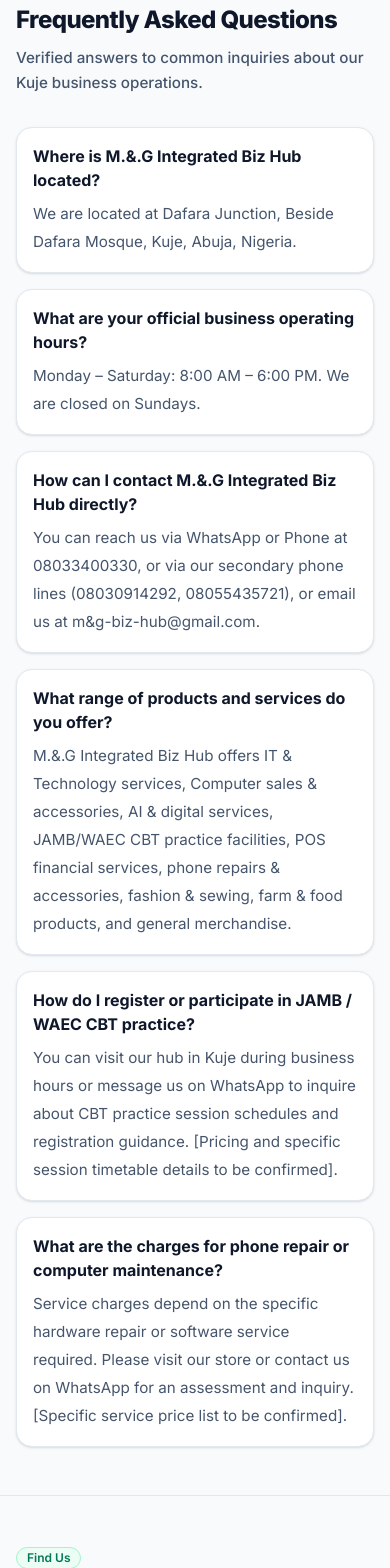
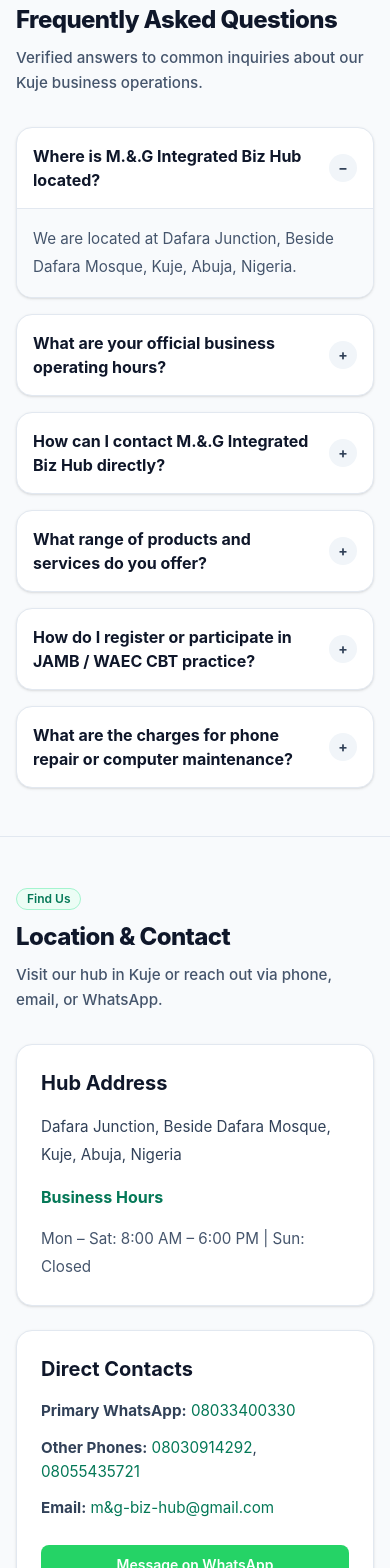
Before and after one commit to talk2marcel/m-g-integrated-biz-hub, a React (Vite) app: page / in a window 390 px wide. Shown: the part 8080-9648 px from the top of the page. Built offline with nearby package versions, Linux system fonts and the light colour scheme.

Commit message:
M&G Continue

```diff
--- a/index.html
+++ b/index.html
@@ -2,24 +2,34 @@
 <html lang="en">
   <head>
     <meta charset="UTF-8" />
-    <link rel="icon" type="image/svg+xml" href="/favicon.svg" />
     <meta name="viewport" content="width=device-width, initial-scale=1.0" />
+    <meta name="theme-color" content="#047857" />
 
-    <!-- Primary SEO Meta Tags -->
-    <title>M.&.G Integrated Biz Hub | Technology, Business &amp; Retail Services in Kuje</title>
-    <meta name="title" content="M.&.G Integrated Biz Hub | Technology, Business &amp; Retail Services in Kuje" />
-    <meta name="description" content="M.&.G Integrated Biz Hub provides technology, AI, CBT practice, POS, phone repair, fashion, farm products and general business services in Kuje, Abuja." />
+    <title>M.&.G Integrated Biz Hub | IT, CBT Practice, POS &amp; Retail Center - Kuje, Abuja</title>
+    <meta name="title" content="M.&.G Integrated Biz Hub | IT, CBT Practice, POS &amp; Retail Center - Kuje, Abuja" />
+    <meta
+      name="description"
+      content="M.&.G Integrated Biz Hub in Kuje, Abuja provides IT and digital services, computer and phone support, JAMB/WAEC CBT practice, POS services, fashion and sewing, farm products, and general merchandise."
+    />
 
-    <!-- Open Graph / Facebook / WhatsApp -->
     <meta property="og:type" content="website" />
-    <meta property="og:title" content="M.&.G Integrated Biz Hub | Technology, Business &amp; Retail Services in Kuje" />
-    <meta property="og:description" content="M.&.G Integrated Biz Hub provides technology, AI, CBT practice, POS, phone repair, fashion, farm products and general business services in Kuje, Abuja." />
+    <meta property="og:title" content="M.&.G Integrated Biz Hub | IT, CBT Practice, POS &amp; Retail Center - Kuje, Abuja" />
+    <meta
+      property="og:description"
+      content="M.&.G Integrated Biz Hub in Kuje, Abuja provides IT and digital services, computer and phone support, JAMB/WAEC CBT practice, POS services, fashion and sewing, farm products, and general merchandise."
+    />
+    <meta property="og:site_name" content="M.&.G Integrated Biz Hub" />
     <meta property="og:locale" content="en_NG" />
 
-    <!-- Google Fonts (Inter) -->
-    <link rel="preconnect" href="https://fonts.googleapis.com" />
-    <link rel="preconnect" href="https://fonts.gstatic.com" crossorigin />
-    <link href="https://fonts.googleapis.com/css2?family=Inter:wght@400;500;600;700;800&amp;display=swap" rel="stylesheet" />
+    <meta name="twitter:card" content="summary" />
+    <meta name="twitter:title" content="M.&.G Integrated Biz Hub | IT, CBT Practice, POS &amp; Retail Center - Kuje, Abuja" />
+    <meta
+      name="twitter:description"
+      content="M.&.G Integrated Biz Hub in Kuje, Abuja provides IT and digital services, computer and phone support, JAMB/WAEC CBT practice, POS services, fashion and sewing, farm products, and general merchandise."
+    />
+
+    <!-- TODO: Add canonical and og:url metadata when the production domain is confirmed. -->
+    <link rel="icon" type="image/svg+xml" href="/favicon.svg" />
   </head>
   <body>
     <div id="root"></div>
--- a/src/App.jsx
+++ b/src/App.jsx
@@ -1,3 +1,4 @@
+import { useState } from 'react';
 import Navbar from './components/Navbar';
 import Footer from './components/Footer';
 import WhatsAppFAB from './components/WhatsAppFAB';
@@ -13,9 +14,42 @@
 import { getWhatsAppLink } from './utils/whatsapp';
 
 function App() {
+  const [openFaqId, setOpenFaqId] = useState(faqs[0]?.id ?? null);
   const primaryWhatsAppUrl = getWhatsAppLink('Hello M.&.G Integrated Biz Hub, I have an inquiry.');
 
+  const structuredData = {
+    '@context': 'https://schema.org',
+    '@type': 'LocalBusiness',
+    name: businessInfo.name,
+    description:
+      'M.&.G Integrated Biz Hub in Kuje, Abuja provides IT and digital services, computer and phone support, JAMB/WAEC CBT practice, POS services, fashion and sewing, farm products, and general merchandise.',
+    email: businessInfo.contact.email,
+    telephone: businessInfo.contact.allPhones,
+    address: {
+      '@type': 'PostalAddress',
+      streetAddress: 'Dafara Junction, Beside Dafara Mosque',
+      addressLocality: 'Kuje',
+      addressRegion: 'Abuja',
+      addressCountry: 'NG',
+    },
+    areaServed: 'Kuje, Abuja, Nigeria',
+    openingHours: ['Mo-Sa 08:00-18:00'],
+    priceRange: 'N/A',
+  };
+
+  const toggleFaq = (faqId) => {
+    setOpenFaqId((current) => (current === faqId ? null : faqId));
+  };
+
   return (
+    <>
+      <script
+        type="application/ld+json"
+        dangerouslySetInnerHTML={{
+          __html: JSON.stringify(structuredData),
+        }}
+      />
+
       <div className="min-h-screen flex flex-col bg-[var(--color-brand-bg)] text-[var(--color-brand-slate)] font-sans antialiased">
         <Navbar />
 
@@ -29,7 +63,6 @@
 
           <ProductShowcase />
 
-        {/* 6. FAQ Section Skeleton */}
           <section id="faq" className="py-12 md:py-16 px-4 sm:px-6 lg:px-8 max-w-7xl mx-auto border-b border-slate-200">
             <SectionHeading
               badgeText="Got Questions?"
@@ -37,16 +70,35 @@
               subtitle="Verified answers to common inquiries about our Kuje business operations."
             />
             <div className="mt-8 space-y-4 max-w-3xl">
-            {faqs.map((faq) => (
-              <div key={faq.id} className="rounded-2xl border border-slate-200 bg-white p-4 sm:p-5 shadow-sm">
-                <h3 className="text-base sm:text-lg font-bold text-[var(--color-brand-slate)]">{faq.question}</h3>
-                <p className="mt-2 text-[0.95rem] leading-7 text-slate-600">{faq.answer}</p>
+              {faqs.map((faq) => {
+                const isExpanded = openFaqId === faq.id;
+                const answerId = `faq-answer-${faq.id}`;
+
+                return (
+                  <div key={faq.id} className="rounded-2xl border border-slate-200 bg-white shadow-sm overflow-hidden">
+                    <button
+                      type="button"
+                      className="flex w-full items-center justify-between gap-4 p-4 sm:p-5 text-left focus-visible:outline-none focus-visible:ring-2 focus-visible:ring-[var(--color-brand-emerald)] focus-visible:ring-inset"
+                      aria-expanded={isExpanded}
+                      aria-controls={answerId}
+                      onClick={() => toggleFaq(faq.id)}
+                    >
+                      <span className="text-base sm:text-lg font-bold text-[var(--color-brand-slate)]">{faq.question}</span>
+                      <span className="inline-flex h-7 w-7 shrink-0 items-center justify-center rounded-full bg-slate-100 text-sm font-bold text-slate-700">
+                        {isExpanded ? '−' : '+'}
+                      </span>
+                    </button>
+                    {isExpanded && (
+                      <div id={answerId} className="border-t border-slate-200 bg-slate-50 p-4 sm:p-5">
+                        <p className="text-[0.95rem] leading-7 text-slate-600">{faq.answer}</p>
                       </div>
-            ))}
+                    )}
+                  </div>
+                );
+              })}
             </div>
           </section>
 
-        {/* 7. Location & Contact Section Skeleton */}
           <section id="contact" className="py-12 md:py-16 px-4 sm:px-6 lg:px-8 max-w-7xl mx-auto">
             <SectionHeading
               badgeText="Find Us"
@@ -63,9 +115,23 @@
               <div className="p-6 bg-white rounded-2xl border border-slate-200 space-y-4 shadow-sm">
                 <h3 className="text-xl font-bold text-[var(--color-brand-slate)]">Direct Contacts</h3>
                 <ul className="space-y-3 text-[0.95rem] text-slate-700">
-                <li><strong>Primary WhatsApp:</strong> {businessInfo.contact.primaryWhatsApp}</li>
-                <li><strong>Other Phones:</strong> {businessInfo.contact.secondaryPhones.join(', ')}</li>
-                <li><strong>Email:</strong> {businessInfo.contact.email}</li>
+                  <li>
+                    <strong>Primary WhatsApp:</strong>{' '}
+                    <a href={`tel:${businessInfo.contact.primaryWhatsApp}`} className="text-[var(--color-brand-emerald)] hover:underline focus-visible:outline-none focus-visible:ring-2 focus-visible:ring-[var(--color-brand-emerald)] rounded-sm">{businessInfo.contact.primaryWhatsApp}</a>
+                  </li>
+                  <li>
+                    <strong>Other Phones:</strong>{' '}
+                    {businessInfo.contact.secondaryPhones.map((phone, index) => (
+                      <span key={phone}>
+                        {index > 0 && ', '}
+                        <a href={`tel:${phone}`} className="text-[var(--color-brand-emerald)] hover:underline focus-visible:outline-none focus-visible:ring-2 focus-visible:ring-[var(--color-brand-emerald)] rounded-sm">{phone}</a>
+                      </span>
+                    ))}
+                  </li>
+                  <li>
+                    <strong>Email:</strong>{' '}
+                    <a href={`mailto:${businessInfo.contact.email.replace('&', '%26')}`} className="text-[var(--color-brand-emerald)] hover:underline focus-visible:outline-none focus-visible:ring-2 focus-visible:ring-[var(--color-brand-emerald)] rounded-sm">{businessInfo.contact.email}</a>
+                  </li>
                 </ul>
                 <div className="pt-2">
                   <Button href={primaryWhatsAppUrl} variant="whatsapp" size="md" target="_blank" rel="noopener noreferrer" className="w-full sm:w-auto">
@@ -80,6 +146,7 @@
         <Footer />
         <WhatsAppFAB />
       </div>
+    </>
   );
 }
 
--- a/src/components/Footer.jsx
+++ b/src/components/Footer.jsx
@@ -51,15 +51,37 @@
             <ul className="space-y-3 text-sm text-slate-300">
               <li className="flex items-start space-x-3">
                 <MapPin className="w-5 h-5 text-[var(--color-brand-gold)] flex-shrink-0 mt-0.5" aria-hidden="true" />
-                <span>{businessInfo.location.address}</span>
+                <a
+                  href="https://www.google.com/maps/search/?api=1&query=Dafara+Junction,+Beside+Dafara+Mosque,+Kuje,+Abuja,+Nigeria"
+                  target="_blank"
+                  rel="noopener noreferrer"
+                  className="text-slate-300 hover:text-[var(--color-brand-gold)] focus-visible:outline-none focus-visible:ring-2 focus-visible:ring-[var(--color-brand-gold)] rounded-sm"
+                >
+                  {businessInfo.location.address}
+                </a>
               </li>
               <li className="flex items-center space-x-3">
                 <Phone className="w-5 h-5 text-[var(--color-brand-gold)] flex-shrink-0" aria-hidden="true" />
-                <span>{businessInfo.contact.allPhones.join(' / ')}</span>
+                <div className="flex flex-wrap gap-x-2 gap-y-1">
+                  {businessInfo.contact.allPhones.map((phone) => (
+                    <a
+                      key={phone}
+                      href={`tel:${phone}`}
+                      className="text-slate-300 hover:text-[var(--color-brand-gold)] focus-visible:outline-none focus-visible:ring-2 focus-visible:ring-[var(--color-brand-gold)] rounded-sm"
+                    >
+                      {phone}
+                    </a>
+                  ))}
+                </div>
               </li>
               <li className="flex items-center space-x-3">
                 <Mail className="w-5 h-5 text-[var(--color-brand-gold)] flex-shrink-0" aria-hidden="true" />
-                <span>{businessInfo.contact.email}</span>
+                <a
+                  href={`mailto:${businessInfo.contact.email.replace('&', '%26')}`}
+                  className="text-slate-300 hover:text-[var(--color-brand-gold)] focus-visible:outline-none focus-visible:ring-2 focus-visible:ring-[var(--color-brand-gold)] rounded-sm"
+                >
+                  {businessInfo.contact.email}
+                </a>
               </li>
             </ul>
           </div>
```
Lines whose indentation alone changed are shown as unchanged.
